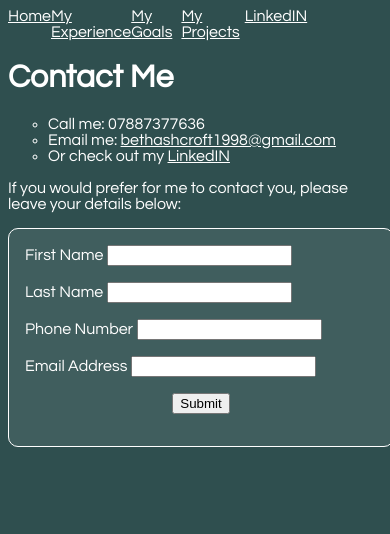
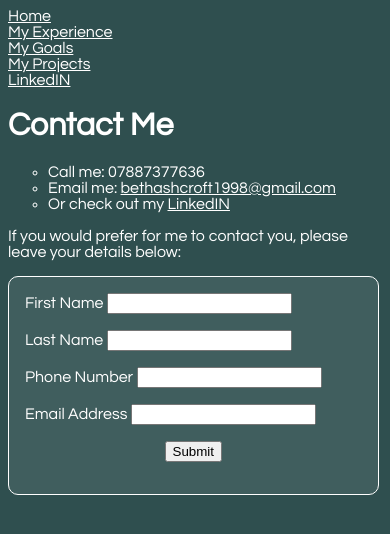
Before and after one commit to Bethashcroft/mywebsite, a plain HTML site: page Contact Me.html in a window 390 px wide. Drawn offline with Linux system fonts and the light colour scheme.

Commit message:
nav bar mobile change

```diff
--- a/Portfolio CSS.css
+++ b/Portfolio CSS.css
@@ -120,12 +120,13 @@ a {
 
 @media (max-width: 768px) {
   .projectContainer,
-  .contactform {
+  #contactform {
     width: 90%;
   }
 
   .navbar {
     width: 80%;
+    flex-direction: column;
     justify-content: space-between;
   }
 
```
